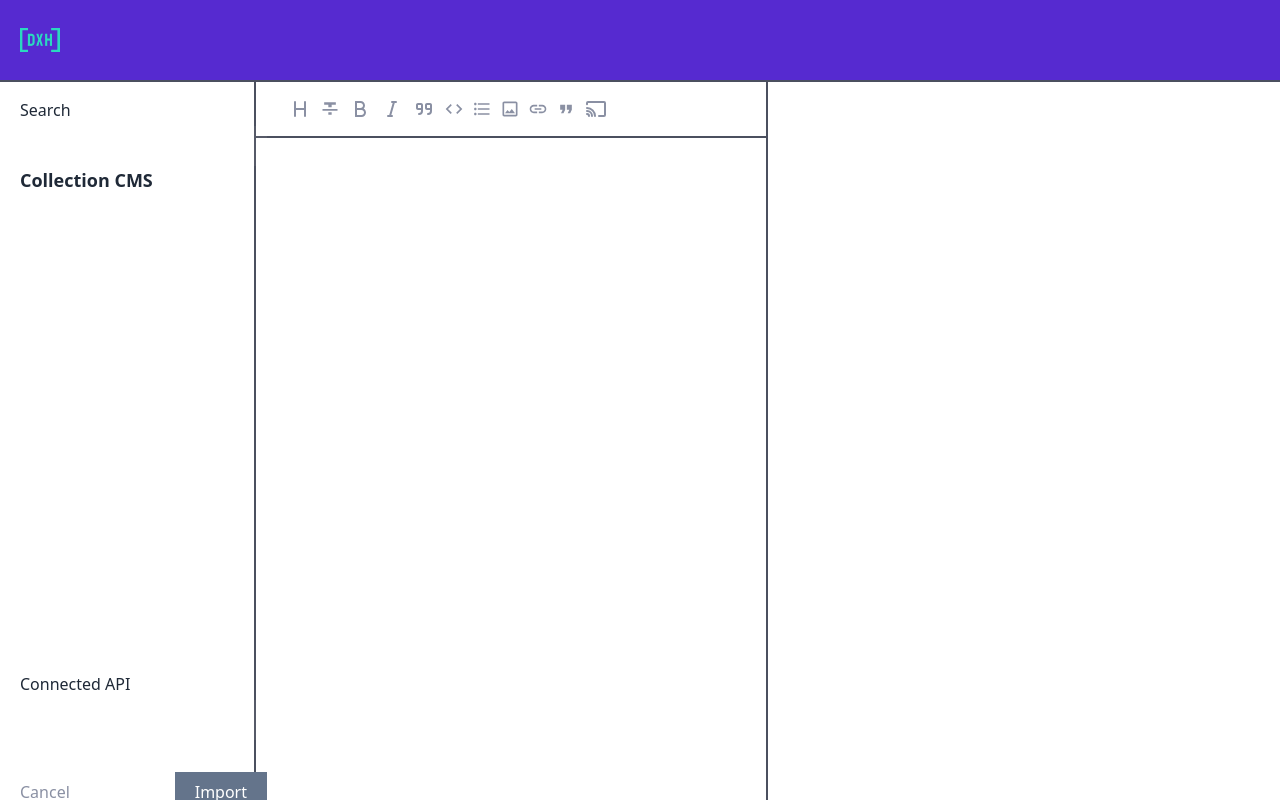
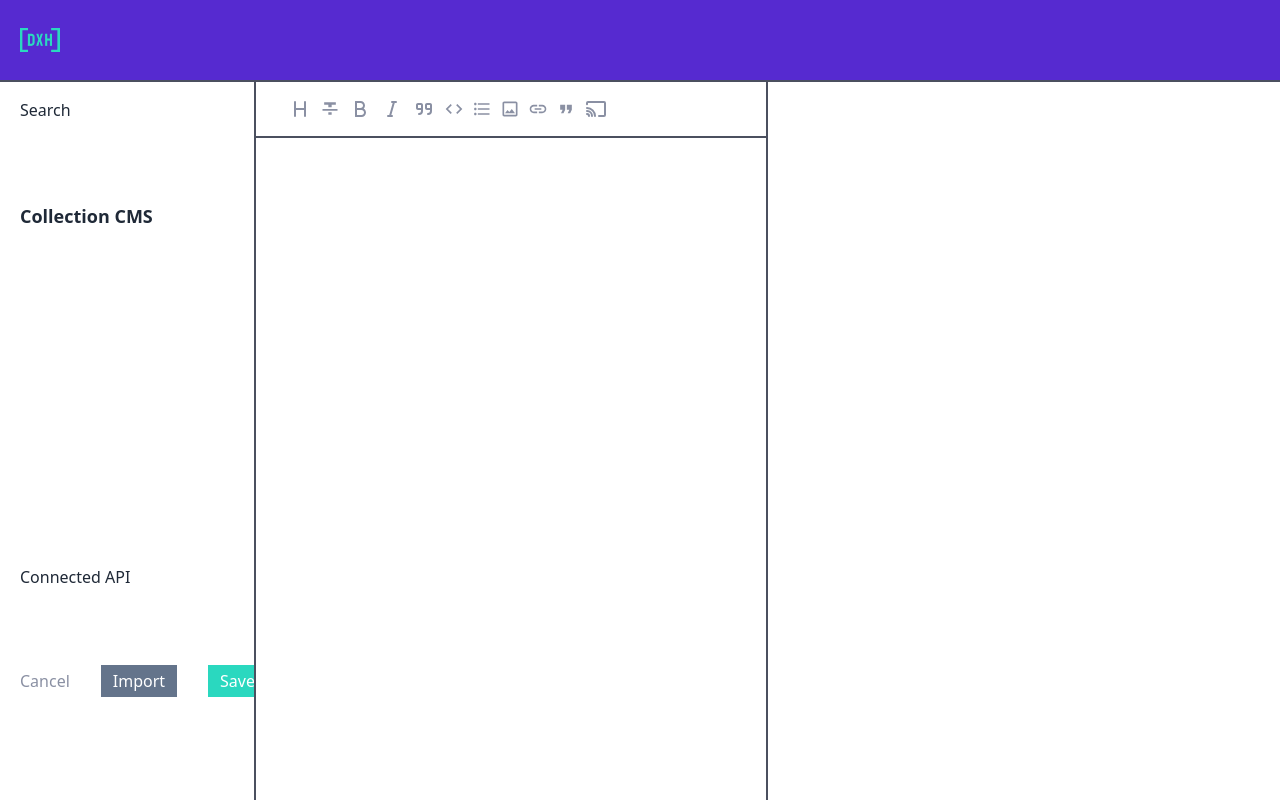
Before and after one commit to xkazm04/markdown-editor, a React (Create React App) app: page / in a window 1280 px wide. Built offline with nearby package versions, Linux system fonts and the light colour scheme.

Commit message:
feat: user can save markdown changes to CMS

```diff
--- a/src/App.tsx
+++ b/src/App.tsx
@@ -3,7 +3,7 @@ import './App.css';
 import { Layout } from './components/Layout/Layout';
 
 function App() {
-  return <Layout>some</Layout>;
+  return <Layout />;
 }
 
 export default App;
--- a/src/components/Button/Button.tsx
+++ b/src/components/Button/Button.tsx
@@ -12,7 +12,7 @@ export const Button = React.forwardRef(
     const { text, className, ...rest } = props;
     return (
       <button
-        className={`${className} bg-[#2AD8BF] text-white  h-auto disabled:bg-slate-500 py-2 px-5`}
+        className={`${className} bg-[#2AD8BF] text-white  h-auto disabled:bg-slate-500 py-1 px-3`}
         ref={ref}
         {...rest}
       >
--- a/src/components/Layout/Layout.tsx
+++ b/src/components/Layout/Layout.tsx
@@ -82,7 +82,7 @@ export const Layout = (): JSX.Element => {
   return (
     <div className="h-screen grid grid-rows-[80px_1fr]">
       <Header />
-      <div className="grid relative grid-cols-[10%_45%_45%]  xl:grid-cols-[20%_40%_40%] w-screen bg-primary-grey max-h-full h-full overflow-hidden">
+      <div className="grid relative grid-cols-[20%_40%_40%]  xl:grid-cols-[20%_40%_40%] w-screen bg-primary-grey max-h-full h-full overflow-hidden">
         <SideBar markdown={markdown} setMarkdown={setMarkdown} />
         <div>
           <Toolbar handleTextReplacement={handleTextReplacement} />
--- a/src/components/Layout/SideBar.tsx
+++ b/src/components/Layout/SideBar.tsx
@@ -68,15 +68,52 @@ export const SideBar = ({
     }
   };
 
+  const handleMarkdownChangesSave = async () => {
+    try {
+      const body = JSON.stringify({
+        data: { markdown: markdown.text },
+      });
+      const post = await fetch(`${apiValue}/${markdown.id}`, {
+        method: 'PUT',
+        headers: {
+          'Content-Type': 'application/json',
+          Authorization: `Bearer ${process.env.REACT_APP_ACCESS_API_KEY}`,
+        },
+        body,
+      });
+      const response = await post.json();
+      if (!response) return;
+
+      localStorage.setItem(
+        'collection',
+        JSON.stringify({ endpoint: apiValue, data: response.data.data })
+      );
+      saveLastViewedMarkdown(
+        response.data.id,
+        response.data.attributes.markdown,
+        apiValue
+      );
+    } catch (error) {
+      if (error) console.log('error', error);
+    }
+  };
+
   useEffect(() => {
     if (strapiData.length !== 0) return;
     const collection = localStorage.getItem('collection') || '';
     if (collection) {
       const parsed: CollectionLSType = JSON.parse(collection);
       setApiValue(parsed.endpoint);
-      setStrapiData(parsed.data);
     }
     /* eslint-disable jsx-a11y/anchor-is-valid */
+  }, []);
+
+  useEffect(() => {
+    const lastViewedMarkdown = localStorage.getItem('lastEditingMarkdown');
+    if (lastViewedMarkdown) {
+      const parsed = JSON.parse(lastViewedMarkdown);
+      setMarkdown((prev) => ({ ...prev, parsed }));
+    }
   }, []);
 
   const saveLastViewedMarkdown = (
@@ -85,7 +122,6 @@ export const SideBar = ({
     collection: string
   ) => {
     const lastEditingMarkdown = { id, text, collection };
-
     localStorage.setItem(
       'lastEditingMarkdown',
       JSON.stringify(lastEditingMarkdown)
@@ -99,7 +135,7 @@ export const SideBar = ({
   };
 
   return (
-    <div className=" grid grid-rows-[10%_70%_20%] z-50 h-full w-full px-5 bg-primary-grey border-t-2 border-sections_border border-r-2">
+    <div className=" grid grid-rows-[15%_50%_20%] z-50 h-full overflow-x-auto w-full px-5 bg-primary-grey border-t-2 border-sections_border border-r-2">
       <Input
         className=""
         value={search}
@@ -156,6 +192,11 @@ export const SideBar = ({
         <div className="flex justify-between items-center my-5">
           <span className="text-[#8A90A3]">Cancel</span>
           <Button type="submit" disabled={!apiValue} text="Import" />
+          <Button
+            type="button"
+            text="Save"
+            onClick={handleMarkdownChangesSave}
+          />
         </div>
       </form>
     </div>
```
Also changed, not shown: 2 other files (tests, documents, lock files or other folders).
